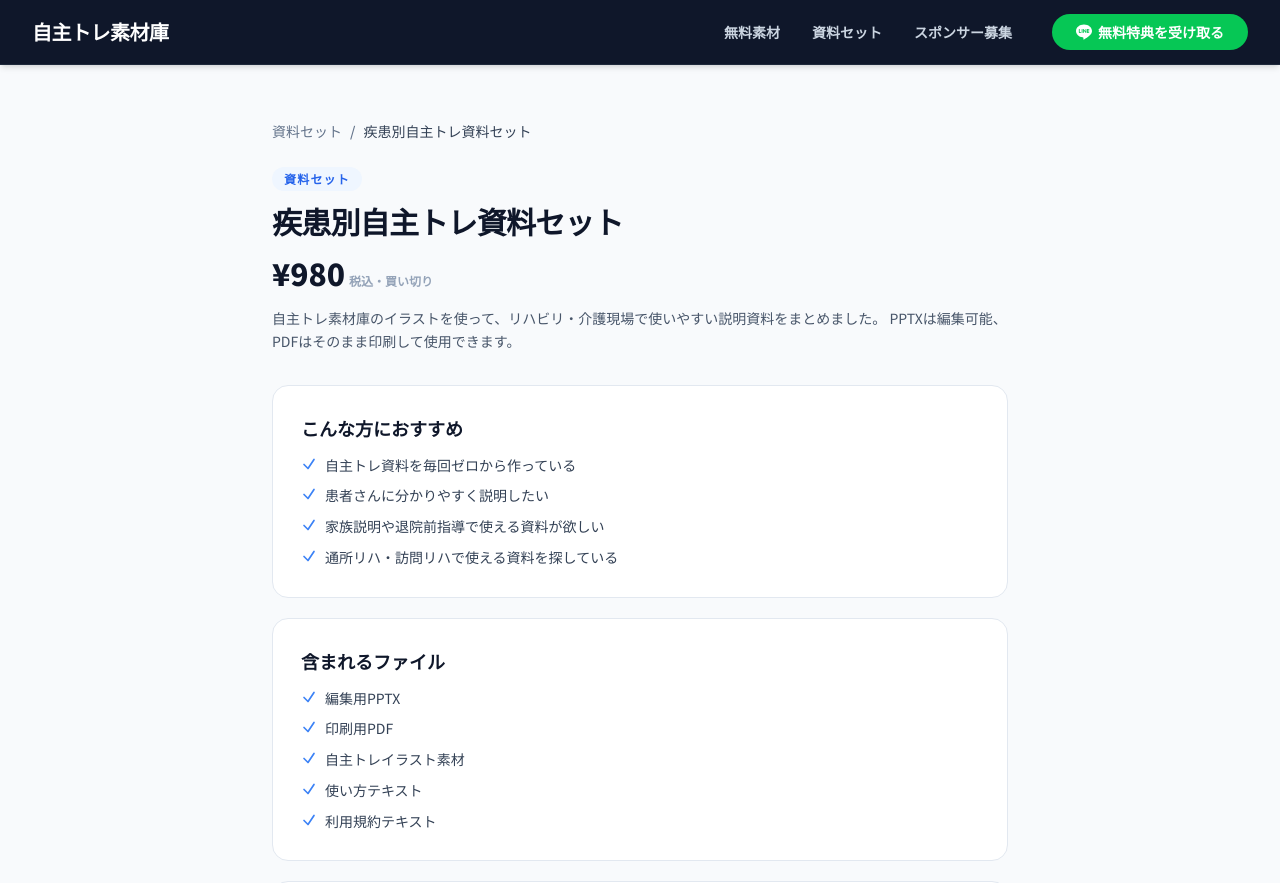
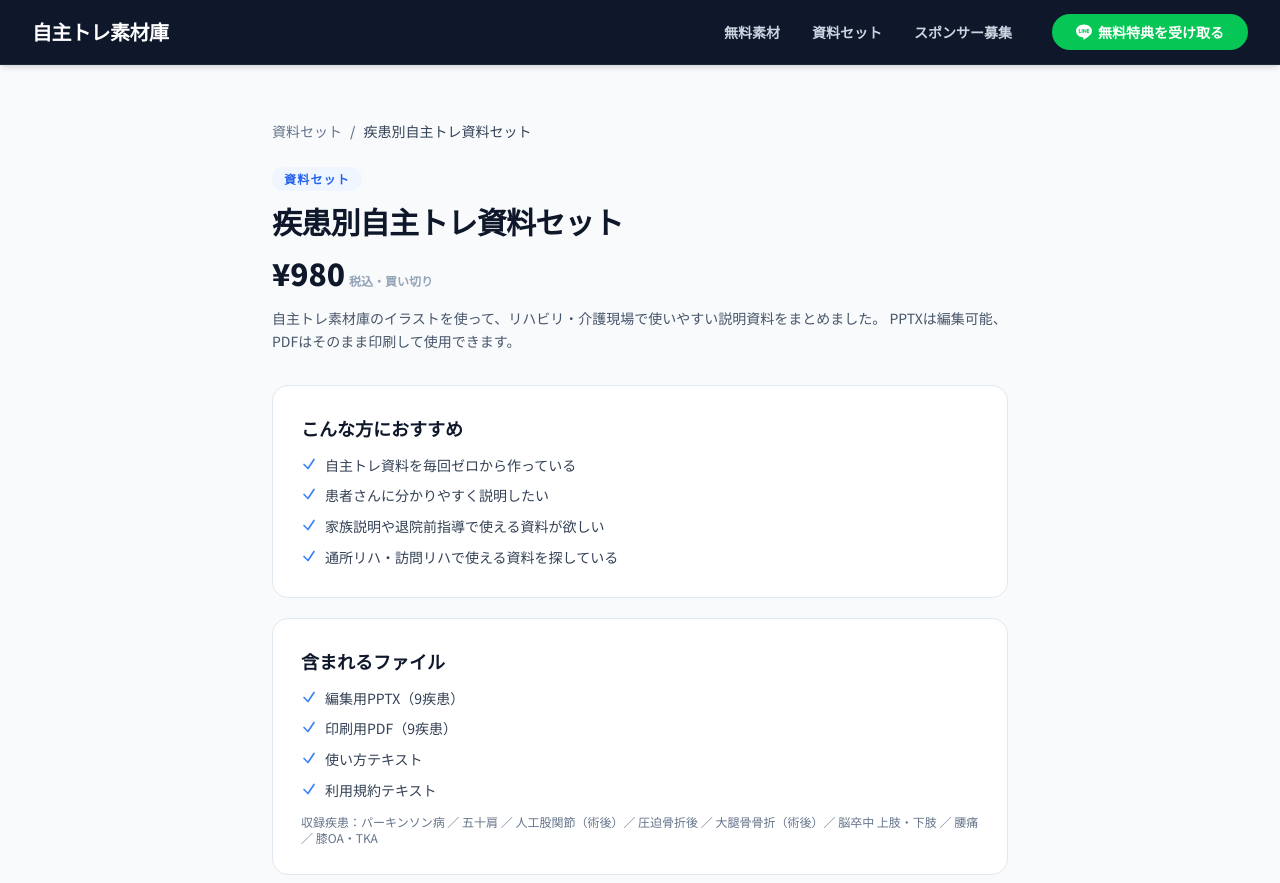
Before and after one commit to makomaru2023/jishutore-starter, a Next.js app: page /products/self-training-materials in a window 1280 px wide. Shown: the top 883 px of the page. Built offline with nearby package versions, Linux system fonts and the light colour scheme.

Commit message:
docs: 含まれるファイル を実態に合わせて更新（9疾患明記、イラスト素材項目削除）
Co-Authored-By: Claude Opus 4.7 <noreply@anthropic.com>

```diff
--- a/src/app/products/self-training-materials/page.tsx
+++ b/src/app/products/self-training-materials/page.tsx
@@ -81,13 +81,15 @@ export default function SelfTrainingMaterialsPage() {
                         <Section title="含まれるファイル">
                             <CheckList
                                 items={[
-                                    "編集用PPTX",
-                                    "印刷用PDF",
-                                    "自主トレイラスト素材",
+                                    "編集用PPTX（9疾患）",
+                                    "印刷用PDF（9疾患）",
                                     "使い方テキスト",
                                     "利用規約テキスト",
                                 ]}
                             />
+                            <p className="mt-3 text-xs text-slate-500">
+                                収録疾患：パーキンソン病 ／ 五十肩 ／ 人工股関節（術後）／ 圧迫骨折後 ／ 大腿骨骨折（術後）／ 脳卒中 上肢・下肢 ／ 腰痛 ／ 膝OA・TKA
+                            </p>
                         </Section>
 
                         <Section title="使える場面">
--- a/src/app/thank-you/page.tsx
+++ b/src/app/thank-you/page.tsx
@@ -158,8 +158,8 @@ function OkBody({ token, expiresAt }: { token: string; expiresAt: string }) {
                 <p className="mb-2 text-sm font-bold text-slate-700">ダウンロード内容</p>
                 <ul className="space-y-1.5">
                     {[
-                        "編集できるPPTX資料",
-                        "印刷用PDF",
+                        "編集できるPPTX資料（9疾患）",
+                        "印刷用PDF（9疾患）",
                         "使い方テキスト",
                         "利用規約テキスト",
                     ].map((item) => (
```
